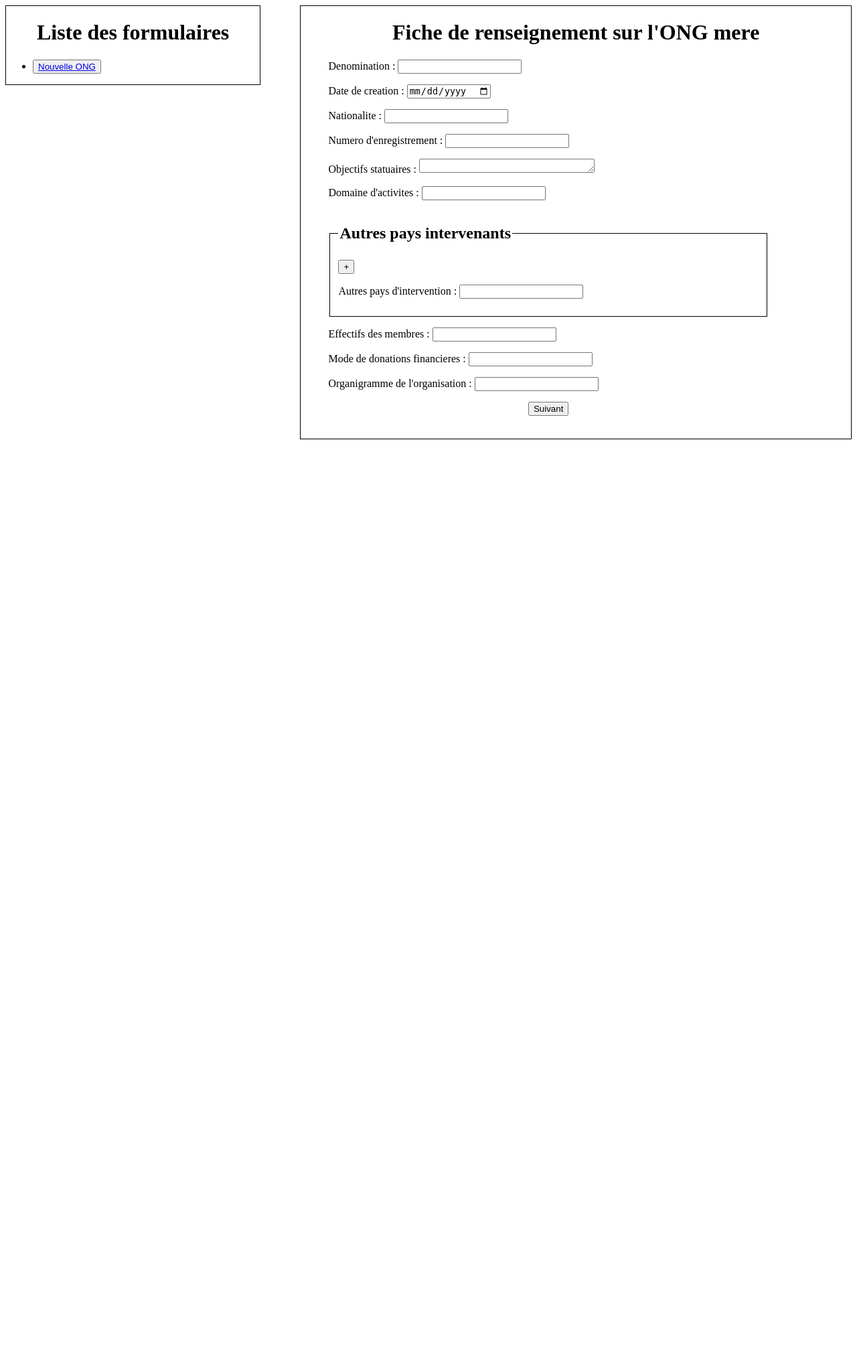
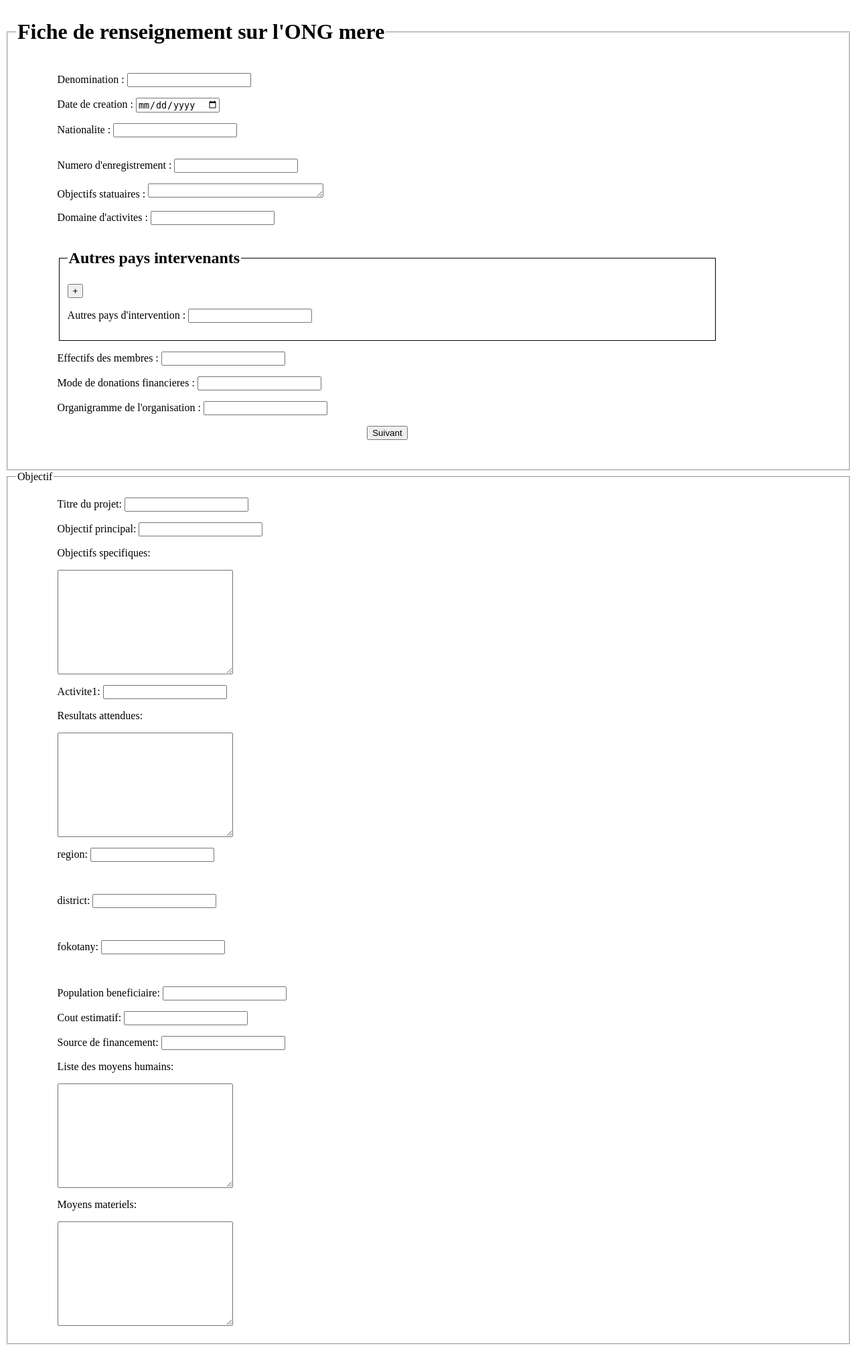
Before and after one commit to Mi-aro-101/Ong_manager, a CodeIgniter app: page /ONG_Manager/index.php/Ong_mere in a window 1280 px wide. Shown: the whole page at 67% size. Before the commit the page ends 656 px from the top, so only its background shows below. Run offline with CodeIgniter, Linux system fonts and the light colour scheme; data comes from the database, SQL or seed files in the repository; both versions use the stored data as it was after the commit.

Commit message:
Mety tsara Objectif

```diff
--- a/Base_de_donnees/ONGMere.sql
+++ b/Base_de_donnees/ONGMere.sql
@@ -36,13 +36,14 @@ create table Individu(
     societeEmployeur VARCHAR(50) default null,
     adresseEmployeur VARCHAR(50) default null,
     experienceHumanitaire VARCHAR(200) default null,
-    telephone VARCHAR(11) not null,
+    telephone VARCHAR(30) not null,
     mail VARCHAR(50) not null,
 );
 
 create table IndividuRole(
     idIndividuRole INTEGER AUTO_INCREMENT PRIMARY KEY NOT NULL,
     idIndividu INT NOT NULL REFERENCES Individu(idIndividu),
+    idONGMere INT NOT NULL REFERENCES ONGMere(idONGMere),
     fonction INT NOT NULL
 );
 
--- a/application/controllers/Ong_mere.php
+++ b/application/controllers/Ong_mere.php
@@ -5,23 +5,18 @@
     {
         public function __construct(){
             parent::__construct();
+            $this->load->database("mysql");
             $this->load->helper("url");
             $this->load->model("Ong_mere_model");
         }
 
         public function index(){
-            $data["Countries"] = $this->Ong_mere_model->getSuggestions("Mada");
-            $this->load->view("Menu");
-            $this->load->view("Nouvelle_ONG", $data);
-        }
-
-        public function objectif(){
             $region = $this->Ong_mere_model->getTableValue("Region","des_region",$this->suggest('region'));
             $District = $this->Ong_mere_model->getTableValue("District","des_fiv",$this->suggest('district'));
-            $values["values"]=array("region"=>$region, "district"=>$District);
-            $this->load->view("Objectif_ONG", $values);
+            $fokotany = $this->Ong_mere_model->getTableValue("Fokotany","Fokotany_anarany",$this->suggest('fokotany'));
+            $values["values"]=array("region"=>$region, "district"=>$District, "fokotany"=>$fokotany);
+            $this->load->view("Nouvelle_ONG", $values);
         }
-
         public function suggestCountry(){
             $countrySuggestion =  $_POST["query"];
 
@@ -37,7 +32,7 @@
 
         public function suggest($postName){
             $valiny=$this->input->post($postName);
-            if($valiny==""){return "sdjfhskdjfh";}
+            if($valiny==""){return "pppp";}
             return $valiny;
         }
 
@@ -63,23 +58,60 @@
 
             $paysIntervenants = $this->input->post('Autres_pays_d_intervention');
 
-            $this->load->database("mysql");
+            // $this->load->database("mysql");
 
-            $this->db->trans_start();
+            $this->db->trans_begin();
 
             $this->Ong_mere_model->insert('ONGMere', $data);
-            $idlastONG = $this->Ong_mere_model->getLastONG()['idONGMere'];
+            $idlastONG = $this->Ong_mere_model->getLast('ONGMere')['idONGMere'];
             $this->insertPaysinterventions($idlastONG, $paysIntervenants);
 
-            redirect(site_url('Ong_mere/presidentForm'));
+            redirect(site_url('Ong_mere/presidentForm/'.$idlastONG));
         }
 
-        public function presidentForm(){
+        public function presidentForm($idOngMere){
+            $idlastONG = $this->Ong_mere_model->getLast('ONGMere')['idONGMere'];
+            $data['lastong'] = $idlastONG;
             $data['fonctionString'] = ['President et representant', 'President'];
             $data['fonction'] = [21, 11];
             $data['situationMatrimoniale'] = $this->Ong_mere_model->select('SituationMatrimoniale');
+            $data['idONGMere'] = $idOngMere;
             $this->load->view("Menu");
             $this->load->view('Individu', $data);
         }
+
+        public function insereIndividu(){
+            $data['idONGMere'] = $this->input->post('idONGMere');
+            $data['nom'] = $this->input->post('nom');
+            $data['prenom'] = $this->input->post('prenom');
+            $data['dateDeNaissance'] = $this->input->post('dateDeNaissance');
+            $data['lieuNaissance'] = $this->input->post('lieuNaissance');
+            $data['nationalite'] = $this->input->post('nationalite');
+            $data['idSituationMatrimoniale'] = $this->input->post('idSituationMatrimoniale');
+            $data['adressePersonelle '] = $this->input->post('adressePersonelle');
+            $data['emploi'] = $this->input->post('emploi');
+            $data['societeEmployeur'] = $this->input->post('societeEmployeur');
+            $data['adresseEmployeur '] = $this->input->post('adresseEmployeur');
+            $data['experienceHumanitaire'] = $this->input->post('experienceHumanitaire');
+            $data['telephone'] = $this->input->post('telephone');
+            $data['mail'] = $this->input->post('mail');
+
+            // $idlastONG = $this->Ong_mere_model->getLast('ONGMere')['idONGMere'];
+            // echo $idlastONG;
+            echo $data['idONGMere'];
+
+
+            $this->Ong_mere_model->insert('Individu', $data);
+
+            // $individuRole['idIndividu'] = $this->Ong_mere_model->getLast('Individu')['idIndividu'];
+            // echo $individuRole['idIndividu'];
+            // $individuRole['fonction'] = $this->input->post('role');
+            // $individuRole['idONGMere'] = $this->input->post('idONGMere');
+
+            // $this->Ong_mere_model->insert('IndividuRole', $individuRole);
+
+            $this->db->trans_commit();
+
+        }
     }
 ?>
--- a/application/models/ong_mere_model.php
+++ b/application/models/ong_mere_model.php
@@ -62,7 +62,7 @@
 
         public function getSuggestions($query){
             $this->load->database("mysql");
-            $fullquery = "SELECT nameCountry FROM Countries WHERE nameCountry LIKE '%s' LIMIT 5";
+            $fullquery = "SELECT nameCountry FROM Countries WHERE nameCountry LIKE '%s'";
             $queryExec = sprintf($fullquery, '%'.$query."%");
             $queryExec = $this->db->query($queryExec);
             $suggest = array();
@@ -79,9 +79,10 @@
             return $result;
         }
 
-        public function getLastONG(){
+        public function getLast($table){
             $this->load->database("mysql");
-            $fullquery = "SELECT * FROM ONGMere WHERE idONGMere = (SELECT MAX(idONGMere) FROM ONGMere)";
+            $fullquery = "SELECT * FROM %s WHERE %s = (SELECT MAX(%s) FROM %s)";
+            $fullquery = sprintf($fullquery, $table, 'id'.$table, 'id'.$table, $table);
             $queryExec = $this->db->query($fullquery);
             $suggest = array();
 
--- a/application/views/Individu.php
+++ b/application/views/Individu.php
@@ -1,9 +1,11 @@
 <title>Individu</title>
+<h1><?php echo $lastong;?></h1>
 <link rel="stylesheet" href=<?php echo base_url("css/Nouvelle_ONG.css");?> >
 <div class="content">
     <center><h1>President ou representant de l'ONG</h1></center>
-    <form action=<?php echo site_url("Ong_mere/inserereOngMere");?> method="post">
+    <form action=<?php echo site_url("Ong_mere/insereIndividu");?> method="post">
     <p>Etes-vous ?</p>
+            <input type="hidden" name="idONGMere" id="" value='<?php echo $idONGMere; ?>'>
             <?php for($i =0 ; $i < count($fonction); $i++) { ?>
                 <p><input type="radio" name="role" value="<?php echo $fonction[$i];?>"><?php echo $fonctionString[$i];?></p>
             <?php } ?>
@@ -17,7 +19,7 @@
             </p>
             <fieldset><legend>Situation matrimoniale</legend>
                 <?php foreach($situationMatrimoniale as $sm) { ?>
-                    <p><input type="radio" name="situationMatrimoniale" value="<?php echo $sm->idSituationMatrimoniale;?>"><?php echo $sm->designation;?></p>
+                    <p><input type="radio" name="idSituationMatrimoniale" value="<?php echo $sm->idSituationMatrimoniale;?>"><?php echo $sm->designation;?></p>
                 <?php } ?>
             </fieldset>
             <p>Adresse personelle : <input type="text" name="adressePersonelle" id=""></p>
--- a/application/views/Nouvelle_ONG.php
+++ b/application/views/Nouvelle_ONG.php
@@ -1,14 +1,15 @@
 <link rel="stylesheet" href=<?php echo base_url("css/Nouvelle_ONG.css");?> >
 <title>Inscription ONG</title>
 <div class="content">
-    <center><h1>Fiche de renseignement sur l'ONG mere</h1></center>
+    <fieldset>
+      <legend><center><h1>Fiche de renseignement sur l'ONG mere</h1></center></legend>
       <form action=<?php echo site_url("Ong_mere/inserereOngMere");?> method="post">
           <p>Denomination : <input type="text" name="denomination"></p>
           <p>Date de creation : <input type="date" name="dateDeCreation"></p>
 
           <p>
               Nationalite : <input type="text" name="nationalite" class="country" autocomplete="off" data-suggestions=".country-suggestions">
-            <ul class="suggestions country-suggestions"></ul>
+              <ul class="resultContainer country-suggestions"></ul>
           </p>
 
           <p>Numero d'enregistrement : <input type="text" name="numeroEnregistrement" list="a"></p>
@@ -30,9 +31,62 @@
           <center><button type="submit">Suivant</button></center><br>
           <p id="huhu"></p>
       </form>
+  </fieldset>
+
+  <!-- Objectifs -->
+  <fieldset>
+    <legend>Objectif</legend>
+
+    <form action="" method="get">
+            <p>Titre du projet: <input type="text" name="titre"></p>
+            <p>Objectif principal: <input type="text" name="principal"></p>
+            <p>Objectifs specifiques:</p><textarea name="specific" cols="30" rows="10"></textarea>
+            <p>Activite1: <input type="text" name="activite"></p>
+            <p>Resultats attendues:</p><textarea name="resultats" cols="30" rows="10"></textarea>
+            <p class='region'>region: <input type='text' name='region' value=""></input></p>
+                <div class="resultContainer suggestregion">
+                  <ul>
+                      <?php for ($i=0; $i < count($values["region"]); $i++) { ?>
+                          <li>
+                              <?php echo $values["region"][$i]["des_region"]; ?>
+                        </li>
+                      <?php } ?>
+                  </ul>
+                </div>
+            </p>
+            <p class='district'>district: <input type='text' name='district' value=""></input></p>
+                <div class="resultContainer suggestdistrict">
+                  <ul>
+                      <?php for ($i=0; $i < count($values["district"]); $i++) { ?>
+                          <li>
+                              <?php echo $values["district"][$i]["des_fiv"]; ?>
+                        </li>
+                      <?php } ?>
+                  </ul>
+                </div>
+            </p>
+            <p class='fokotany'>fokotany: <input type='text' name='fokotany' value=""></input></p>
+                <div class="resultContainer suggestfokotany">
+                  <ul>
+                      <?php for ($i=0; $i < count($values["fokotany"]); $i++) { ?>
+                          <li>
+                              <?php echo $values["fokotany"][$i]["Fokotany_anarany"]; ?>
+                        </li>
+                      <?php } ?>
+                  </ul>
+                </div>
+            </p>
+            <p>Population beneficiaire: <input type="text" name="population"></p>
+            <p>Cout estimatif: <input type="number" name="cout" min=0></p>
+            <p>Source de financement: <input type="text" name="source"></p>
+            <p>Liste des moyens humains:</p><textarea name="lshumain" cols="30" rows="10"></textarea>
+            <p>Moyens materiels: </p><textarea name="materiels" cols="30" rows="10"></textarea>
+        </form>
+  </fieldset>
 </div>
 <script src=<?php echo base_url("Js/jquery.js");?>></script>
 <script src=<?php echo base_url("Js/cloneLine.js");?>></script>
+<script src="<?= base_url('Js/function.js') ?>"></script>
 <script>
 jQuery(document).ready(function() {
   $("form").on("input", ".country, .intervenant", function() {
@@ -72,6 +126,50 @@ jQuery(document).ready(function() {
   });
 });
 
-
+    suggest('district');
+    suggest('region');
+    suggest('fokotany');
+    function suggest(namepost){
+        const temp=document.createElement('div');
+        let oldHtml=document.documentElement.innerHTML;
+        const name=".suggest"+namepost;
+        const className="."+namepost;
+        let input=document.querySelector("input[name='"+namepost+"']");
+        const result=document.querySelector(name);
+        placeSuggestion(namepost);
+        input.addEventListener("input", function(e){
+            const target=e.target.value;
+            $.ajax({
+                type: "POST",
+                url: "<?php echo site_url("Ong_mere/index") ?>",
+                data: { [namepost]: target },
+                success:function(response){
+                    temp.innerHTML = response;
+                    const suggestionList = temp.querySelector('.suggest'+namepost+' ul');
+                    result.innerHTML = suggestionList.outerHTML;
+                },
+                error: function(xhr, status, error) {
+                  console.log("Error:", error);
+                }
+            });
+        });
+    }
 
 </script>
+<style>
+    .resultContainer li{
+        text-decoration:none;color:black;display:block;
+        border-right: solid black 1px;
+        width: 30%;
+        font-size: 85%;
+    }
+    .resultContainer li:hover{
+        cursor: pointer;
+        transition: 0.5s;
+        background-color: whitesmoke;
+    }
+    .resultContainer{max-height: 200px;overflow: auto;}
+    .boss{
+        margin-left: 2vw;
+    }
+</style>
```
Also changed, not shown: Base_de_donnees/Datas.sql (+30 -0 lines), Js/function.js (added, +34 -0 lines), application/views/Objectif_ONG.php (deleted, +0 -62 lines). Lines whose indentation alone changed are shown as unchanged.
